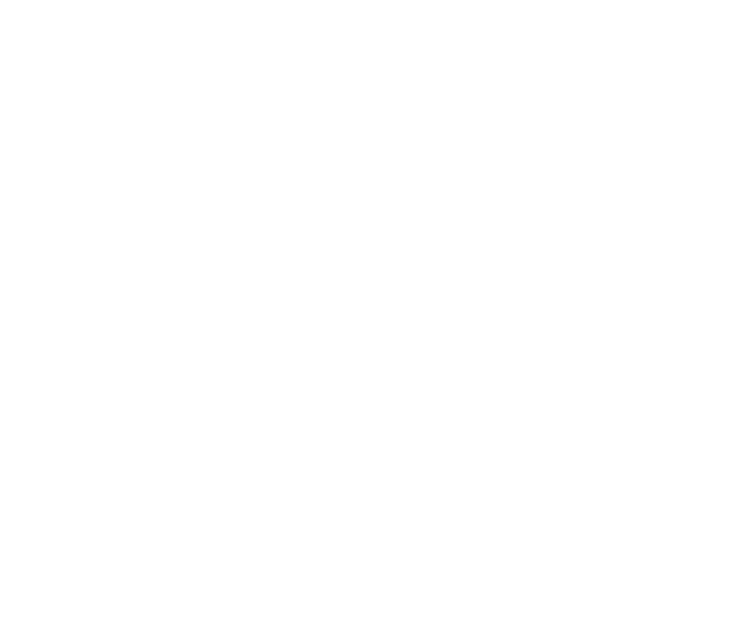
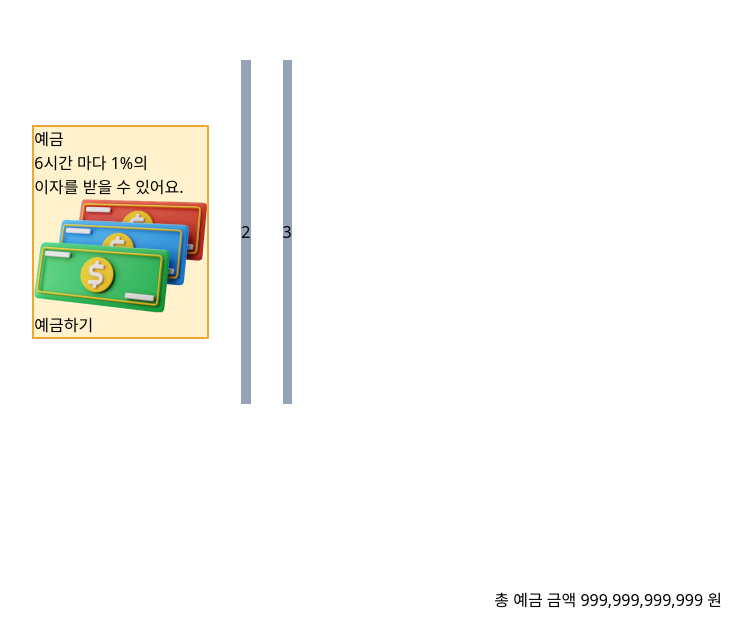
Before and after one commit to Isanghada/ModooStock, a React (Create React App) app in the folder front-server/: page /bank in a window 1280 px wide. Before the commit this address had no page. Shown: the part 168-800 px from the top of the page, without its empty margins (478-1230 px from the left). Built offline with nearby package versions, Linux system fonts and the light colour scheme.

Commit message:
Design: 추가 디자인 셋팅

```diff
--- a/front-server/package.json
+++ b/front-server/package.json
@@ -23,7 +23,6 @@
     "react-redux": "^8.0.5",
     "react-router-dom": "6",
     "react-scripts": "5.0.1",
-    "recoil": "^0.7.7",
     "three": "^0.151.3",
     "typescript": "^4.4.2",
     "uuidv4": "^6.2.13",
--- a/front-server/src/App.tsx
+++ b/front-server/src/App.tsx
@@ -1,13 +1,17 @@
 import './App.css';
 import { Route, Routes } from 'react-router-dom';
 import Main from './Components/Main/Main';
+import Bank from './Components/Bank/Bank';
+import Layout from './Layout';
 
 function App() {
   return (
     <>
       <Routes>
-        {/* <Route path='/' element={<Main/>}/> */}
-        <Route path="/"></Route>
+        <Route path="" element={<Layout />}>
+          <Route path="/" element={<Main />} />
+          <Route path="/bank" element={<Bank />} />
+        </Route>
       </Routes>
     </>
   );
--- a/front-server/src/Atom/TestSettingAtom.ts
+++ /dev/null
@@ -1,6 +0,0 @@
-import {atom} from 'recoil'
-
-export const TestSettingAtom = atom({
-  key: 'TestSettingAtom',
-  default: []
-})
--- /dev/null
+++ b/front-server/src/Components/Bank/Bank.tsx
@@ -0,0 +1,31 @@
+function Bank(): JSX.Element {
+  return (
+    <>
+      <div className="flex items-center justify-center w-full">
+        <div className="flex flex-col bg-[#FFF2CC] border-[#F0A633] border-2 mx-4">
+          <div>
+            <span>예금</span>
+          </div>
+          <div>
+            <span>
+              6시간 마다 1%의 <br />
+              이자를 받을 수 있어요.
+            </span>
+          </div>
+          <div>
+            <img src="/money.png" alt="ㅇㅇ" />
+          </div>
+          <div>예금하기</div>
+        </div>
+        <div className="py-[10rem] bg-slate-400 mx-4">2</div>
+        <div className="py-[10rem] bg-slate-400 mx-4">3</div>
+      </div>
+      <div className="absolute bottom-0 right-0 pb-5 pr-20">
+        <span> 총 예금 금액 </span>
+        <span> 999,999,999,999</span>
+        <span> 원</span>
+      </div>
+    </>
+  );
+}
+export default Bank;
--- a/front-server/src/Components/Main/Main.tsx
+++ b/front-server/src/Components/Main/Main.tsx
@@ -1,7 +1,9 @@
+import { Outlet } from "react-router-dom"
+
 function Main():JSX.Element {
   return (
     <div>
-
+      메인
     </div>
   )
 }
--- /dev/null
+++ b/front-server/src/Layout.tsx
@@ -0,0 +1,14 @@
+import { Outlet } from 'react-router-dom';
+
+function Layout(): JSX.Element {
+  return (
+    <>
+      <div className="bg-[#FDE2E2]/40 w-full">
+        <div className="container relative flex w-full h-screen max-w-screen-xl mx-auto bg-white">
+          <Outlet />
+        </div>
+      </div>
+    </>
+  );
+}
+export default Layout;
--- a/front-server/src/index.tsx
+++ b/front-server/src/index.tsx
@@ -5,16 +5,13 @@
 import * as serviceWorkerRegistration from './serviceWorkerRegistration';
 import reportWebVitals from './reportWebVitals';
 import { BrowserRouter } from 'react-router-dom';
-import { RecoilRoot } from 'recoil';
 const root = ReactDOM.createRoot(
   document.getElementById('root') as HTMLElement
 );
 root.render(
-  <RecoilRoot>
-    <BrowserRouter>
-      <App />
-    </BrowserRouter>
-  </RecoilRoot>
+  <BrowserRouter>
+    <App />
+  </BrowserRouter>
 );
 
 // If you want your app to work offline and load faster, you can change
```
Also changed, not shown: front-server/public/money.png (added), 1 other file (tests, documents, lock files or other folders).
